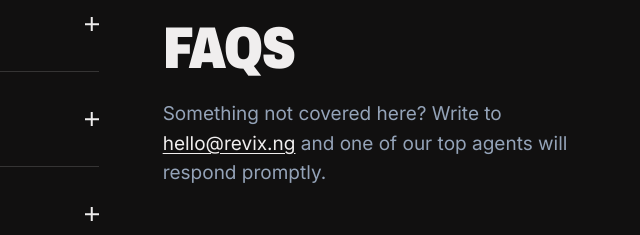
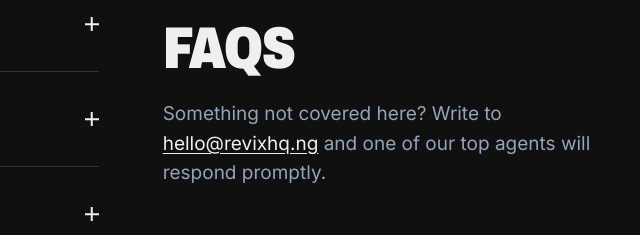
Before and after one commit to Revixhq/revix_landing_page, a plain HTML site: page index.html in a window 1280 px wide. Shown: the part 7425-7660 px from the top of the page, 640-1280 px from the left. Drawn offline with Linux system fonts and the light colour scheme.

Commit message:
refactor(docs): update email address in FAQ section

```diff
--- a/index.html
+++ b/index.html
@@ -704,7 +704,7 @@
     <header class="rail__h reveal">
       <p class="tag tag--plain">Questions</p>
       <h2 class="h2">FAQs</h2>
-      <p class="rail__lead">Something not covered here? Write to <a href="mailto:hello@revix.ng">hello@revix.ng</a> and one of our top agents will respond promptly.</p>
+      <p class="rail__lead">Something not covered here? Write to <a href="mailto:hello@revixhq.ng">hello@revixhq.ng</a> and one of our top agents will respond promptly.</p>
     </header>
 
     <div class="qs reveal">
```
